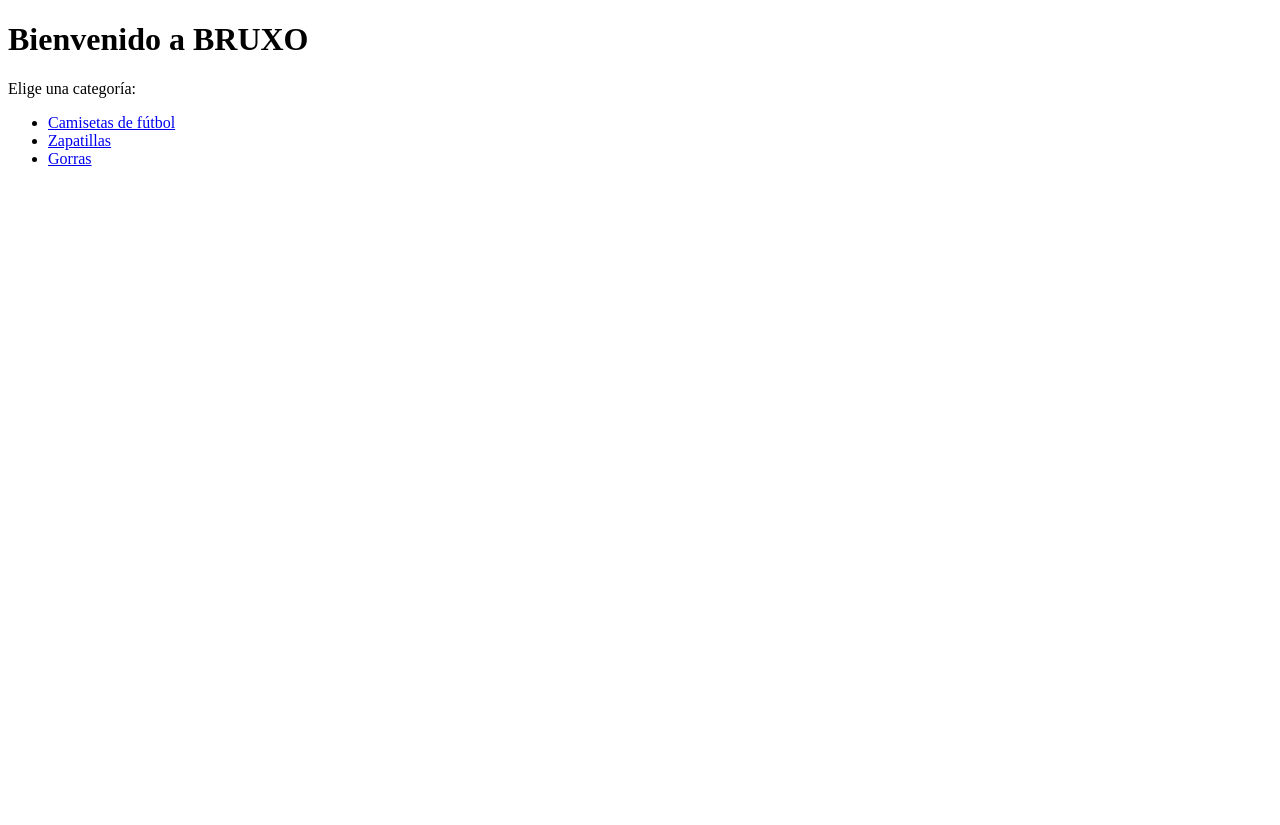
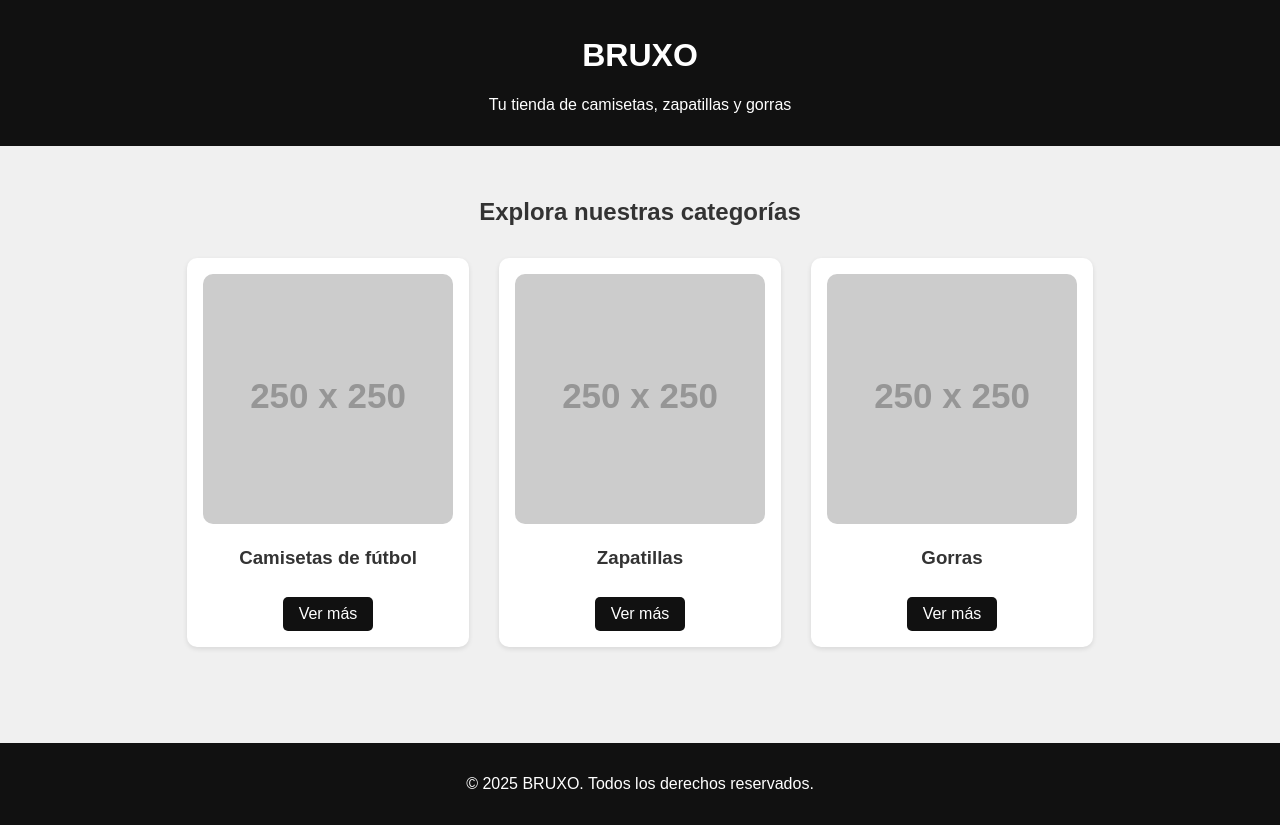
Before and after one commit to pichon222/BRUXO, a plain HTML site: page index.html in a window 1280 px wide. Before the commit the page ends 800 px from the top, so only its background shows below. Drawn offline with Linux system fonts and the light colour scheme; placeholder pictures from the web are drawn by us.

Commit message:
Add files via upload

```diff
--- a/index.html
+++ b/index.html
@@ -4,14 +4,92 @@
   <meta charset="UTF-8" />
   <meta name="viewport" content="width=device-width, initial-scale=1.0"/>
   <title>BRUXO - Ropa deportiva</title>
+  <style>
+    body {
+      margin: 0;
+      font-family: Arial, sans-serif;
+      background-color: #f0f0f0;
+      color: #333;
+    }
+    header {
+      background-color: #111;
+      color: white;
+      padding: 1em;
+      text-align: center;
+    }
+    .container {
+      padding: 2em;
+      text-align: center;
+    }
+    .grid {
+      display: flex;
+      justify-content: center;
+      flex-wrap: wrap;
+      gap: 30px;
+      margin-top: 2em;
+    }
+    .card {
+      background: white;
+      width: 250px;
+      padding: 1em;
+      border-radius: 10px;
+      box-shadow: 0 2px 5px rgba(0,0,0,0.1);
+    }
+    .card img {
+      width: 100%;
+      border-radius: 10px;
+    }
+    .card h3 {
+      margin-top: 1em;
+    }
+    .button {
+      display: inline-block;
+      margin-top: 10px;
+      padding: 0.5em 1em;
+      background-color: #111;
+      color: white;
+      border: none;
+      border-radius: 5px;
+      text-decoration: none;
+    }
+    footer {
+      text-align: center;
+      margin-top: 4em;
+      padding: 1em;
+      background-color: #111;
+      color: white;
+    }
+  </style>
 </head>
 <body>
-  <h1>Bienvenido a BRUXO</h1>
-  <p>Elige una categoría:</p>
-  <ul>
-    <li><a href="camisetas.html">Camisetas de fútbol</a></li>
-    <li><a href="zapatillas.html">Zapatillas</a></li>
-    <li><a href="gorras.html">Gorras</a></li>
-  </ul>
+  <header>
+    <h1>BRUXO</h1>
+    <p>Tu tienda de camisetas, zapatillas y gorras</p>
+  </header>
+
+  <div class="container">
+    <h2>Explora nuestras categorías</h2>
+    <div class="grid">
+      <div class="card">
+        <img src="https://via.placeholder.com/250x250?text=Camisetas" alt="Camisetas de fútbol">
+        <h3>Camisetas de fútbol</h3>
+        <a href="camisetas.html" class="button">Ver más</a>
+      </div>
+      <div class="card">
+        <img src="https://via.placeholder.com/250x250?text=Zapatillas" alt="Zapatillas">
+        <h3>Zapatillas</h3>
+        <a href="zapatillas.html" class="button">Ver más</a>
+      </div>
+      <div class="card">
+        <img src="https://via.placeholder.com/250x250?text=Gorras" alt="Gorras">
+        <h3>Gorras</h3>
+        <a href="gorras.html" class="button">Ver más</a>
+      </div>
+    </div>
+  </div>
+
+  <footer>
+    <p>&copy; 2025 BRUXO. Todos los derechos reservados.</p>
+  </footer>
 </body>
 </html>
```
